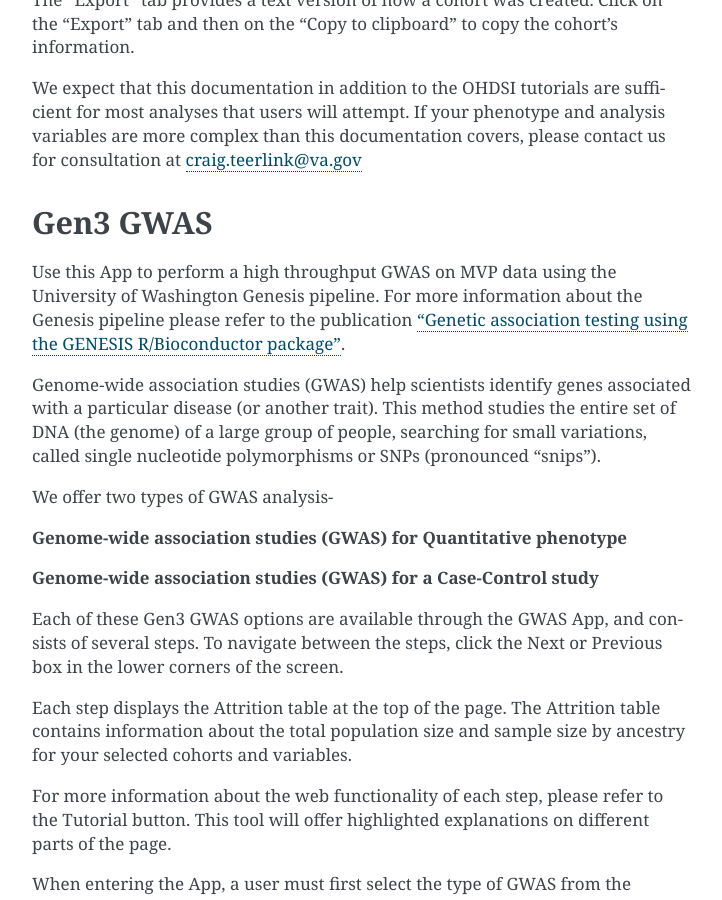
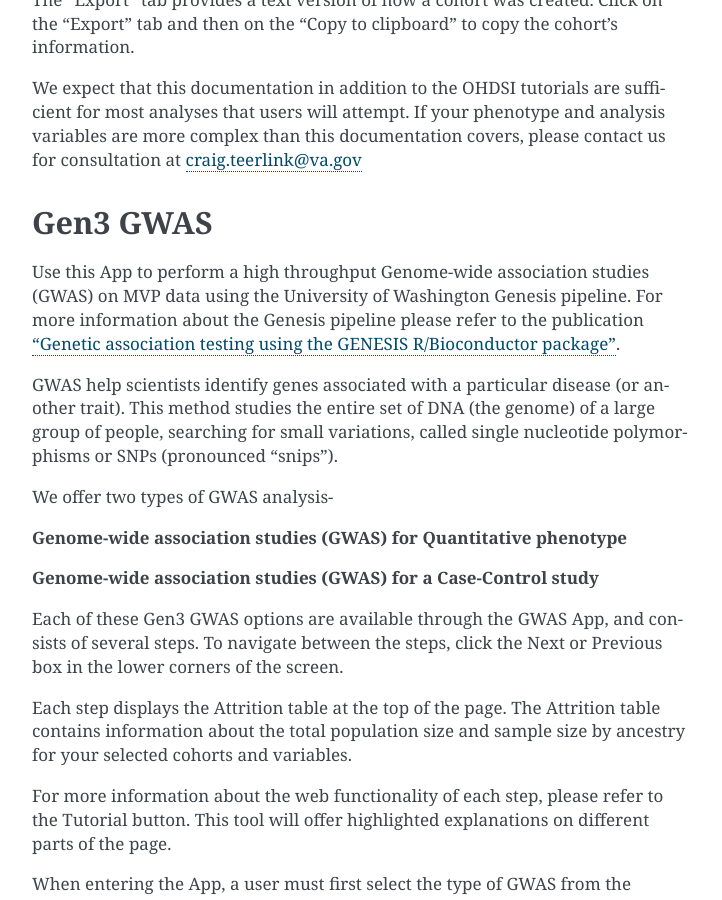
Before and after one commit to uc-cdis/va-doc, a Sphinx documentation site: the page built from docs/source/index.md, in a window 1280 px wide and 900 px high, scrolled down 8404 px. Shown: the whole window, without its empty margins (388-1110 px from the left). Built offline with Sphinx 7.4.7, drawn with Linux system fonts in a browser that asks for light colours.

Commit message:
chore(va-docs): Wording

```diff
--- a/docs/source/index.md
+++ b/docs/source/index.md
@@ -143,9 +143,9 @@
 We expect that this documentation in addition to the OHDSI tutorials are sufficient for most analyses that users will attempt. If your phenotype and analysis variables are more complex than this documentation covers, please contact us for consultation at craig.teerlink@va.gov
 
 ## **Gen3 GWAS**
-Use this App to perform a high throughput GWAS on MVP data using the University of Washington Genesis pipeline. For more information about the Genesis pipeline please refer to the publication ["Genetic association testing using the GENESIS R/Bioconductor package"](https://doi.org/10.1093/bioinformatics/btz567).
+Use this App to perform a high throughput Genome-wide association studies (GWAS) on MVP data using the University of Washington Genesis pipeline. For more information about the Genesis pipeline please refer to the publication ["Genetic association testing using the GENESIS R/Bioconductor package"](https://doi.org/10.1093/bioinformatics/btz567).
 
-Genome-wide association studies (GWAS) help scientists identify genes associated with a particular disease (or another trait). This method studies the entire set of DNA (the genome) of a large group of people, searching for small variations, called single nucleotide polymorphisms or SNPs (pronounced “snips”).
+GWAS help scientists identify genes associated with a particular disease (or another trait). This method studies the entire set of DNA (the genome) of a large group of people, searching for small variations, called single nucleotide polymorphisms or SNPs (pronounced “snips”).
 
 We offer two types of GWAS analysis-
 
```
